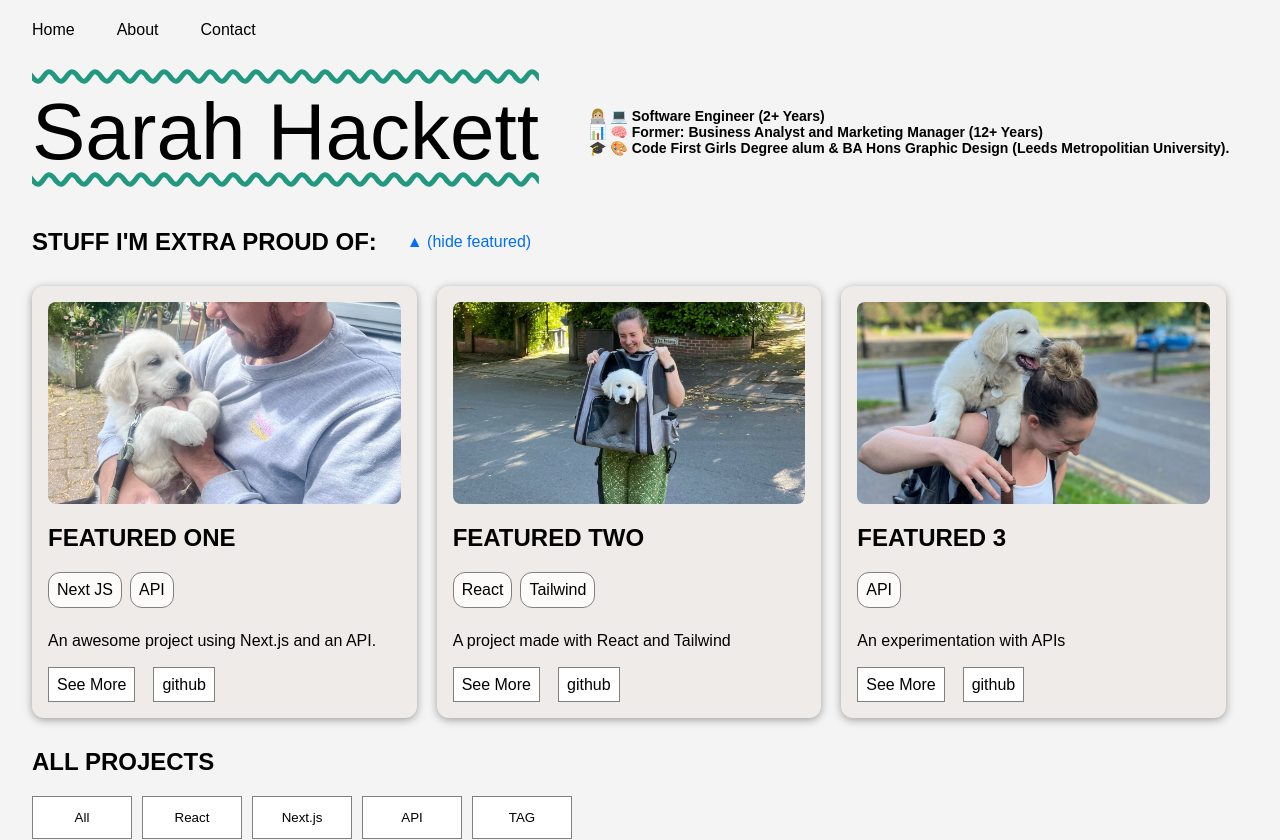
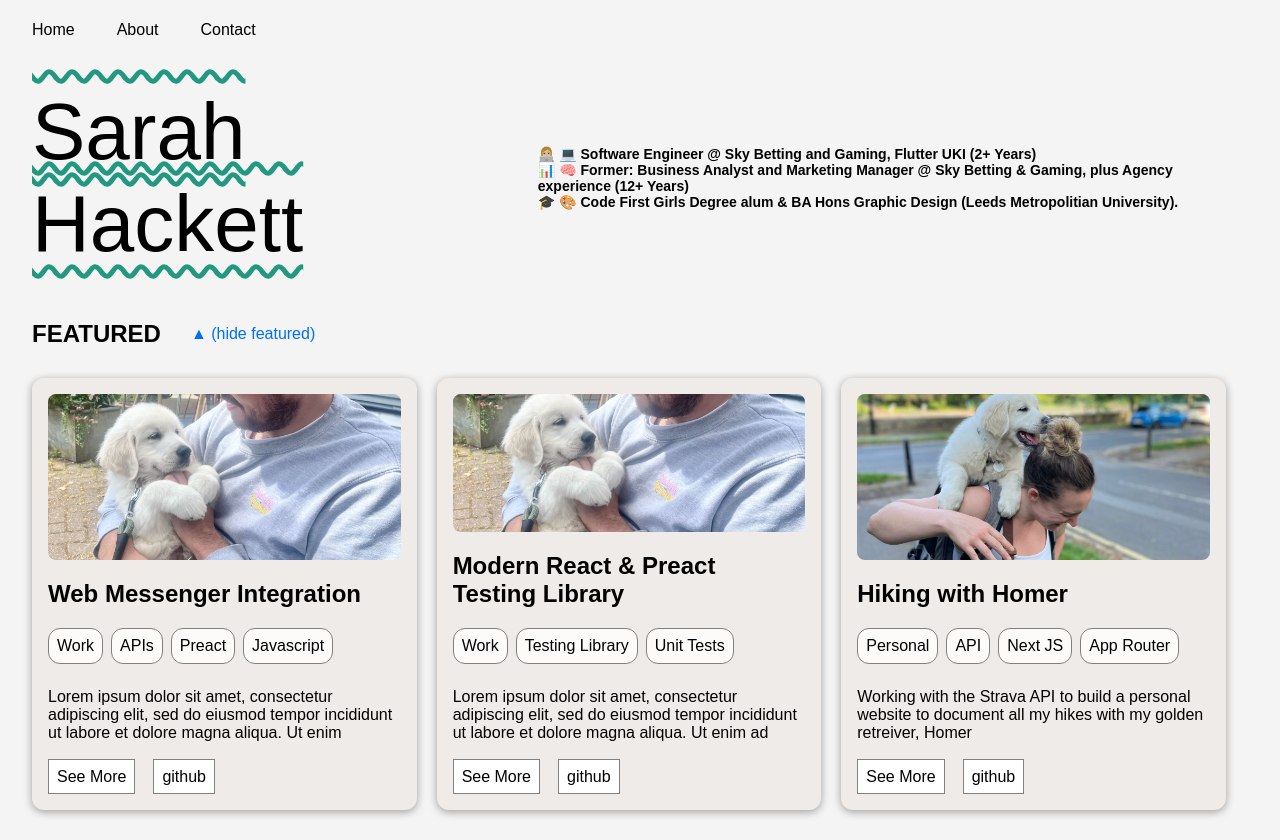
Before and after one commit to Sarahmhackett/sarah-hackett-projects, a Next.js app: page / in a window 1280 px wide. Shown: the top 840 px of the page. Built offline with nearby package versions, Linux system fonts and the light colour scheme; a web font is replaced by a local one.

Commit message:
Homepage card styling and content

```diff
--- a/app/components/FeaturedCards.module.css
+++ b/app/components/FeaturedCards.module.css
@@ -1,6 +1,7 @@
 
 .container {
     width: 100%;
+
 }
 
 .cardscontainer {
@@ -17,6 +18,11 @@
   display: flex;
   align-items: center;
 }
+
+.h2 {
+  color: black;
+}
+
 
 .titleContainer a {
  margin-left: 30px
@@ -100,7 +106,7 @@
 Pink/red ACOTAR: #e64451
 green Must and Fury: #229880
 blue Frost and Starlight: #1a9fd4
-orange Silverflames: f26c27
+orange Silverflames: #f26c27
 grey Silverflames: #6e6c6d
 purple Wings and Ruin: #cb528b
  */
--- a/app/components/FeaturedCards.tsx
+++ b/app/components/FeaturedCards.tsx
@@ -16,7 +16,7 @@ export default function FeaturedCards() {
   return (
     <div className={styles.container}>
       <div className={styles.titleContainer}>
-        <h2>STUFF I'M EXTRA PROUD OF:</h2>
+        <h2 className={styles.h2}>FEATURED</h2>
         <a
           href="#"
           onClick={(e) => {
--- a/app/components/HomepageCard.module.css
+++ b/app/components/HomepageCard.module.css
@@ -1,10 +1,16 @@
 
 .container {
     width: 100%;
+    margin-top: 20px;
+}
+
+.h2 {
+  color: black;
 }
 
 .filterButtons {
   display: flex;
+  margin-bottom: 10px;
 }
 
 .filterButtons button {
--- a/app/components/HomepageCards.tsx
+++ b/app/components/HomepageCards.tsx
@@ -13,7 +13,7 @@ export default function HomepageCards() {
 
   return (
     <div className={styles.container}>
-      <h2>ALL PROJECTS</h2>
+      <h2 className={styles.h2}>ALL PROJECTS</h2>
       <div className={styles.filterButtons}>
         <button
           className={styles.filterButtonAll}
--- a/app/data/featured-projects.ts
+++ b/app/data/featured-projects.ts
@@ -11,29 +11,32 @@ export type Project = {
 export const projects: Project[] = [
   {
     id: "project-1",
-    name: "FEATURED ONE",
+    name: "Web Messenger Integration",
     url: "/projects/project-1",
     homepageImage: "/images/project-1.png",
-    tags: ["Next JS", "API"],
-    shortDescription: "An awesome project using Next.js and an API.",
+    tags: ["Work", "APIs", "Preact", "Javascript"],
+    shortDescription:
+      "Lorem ipsum dolor sit amet, consectetur adipiscing elit, sed do eiusmod tempor incididunt ut labore et dolore magna aliqua. Ut enim",
     githubUrl: "www.urlhere.com",
   },
   {
     id: "project-2",
-    name: "FEATURED TWO",
+    name: "Modern React & Preact Testing Library",
     url: "/projects/project-2",
-    homepageImage: "/images/project-2.png",
-    tags: ["React", "Tailwind"],
-    shortDescription: "A project made with React and Tailwind",
+    homepageImage: "/images/project-1.png",
+    tags: ["Work", "Testing Library", "Unit Tests"],
+    shortDescription:
+      "Lorem ipsum dolor sit amet, consectetur adipiscing elit, sed do eiusmod tempor incididunt ut labore et dolore magna aliqua. Ut enim ad",
     githubUrl: "www.urlhere.com",
   },
   {
     id: "project-3",
-    name: "FEATURED 3",
+    name: "Hiking with Homer",
     url: "../../public/images/project-3.png",
     homepageImage: "/images/project-3.png",
-    tags: ["API"],
-    shortDescription: "An experimentation with APIs",
+    tags: ["Personal", "API", "Next JS", "App Router"],
+    shortDescription:
+      "Working with the Strava API to build a personal website to document all my hikes with my golden retreiver, Homer",
     githubUrl: "www.urlhere.com",
   },
 ];
--- a/app/page.tsx
+++ b/app/page.tsx
@@ -17,9 +17,11 @@ export default function Home() {
           Sarah Hackett
         </h1>
         <h2 className={styles.introText}>
-          👩🏼‍💻 💻 Software Engineer (2+ Years)
+          👩🏼‍💻 💻 Software Engineer @ Sky Betting and Gaming, Flutter UKI (2+
+          Years)
           <br />
-          📊 🧠 Former: Business Analyst and Marketing Manager (12+ Years)
+          📊 🧠 Former: Business Analyst and Marketing Manager @ Sky Betting &
+          Gaming, plus Agency experience (12+ Years)
           <br />
           🎓 🎨 Code First Girls Degree alum & BA Hons Graphic Design (Leeds
           Metropolitian University).
```
